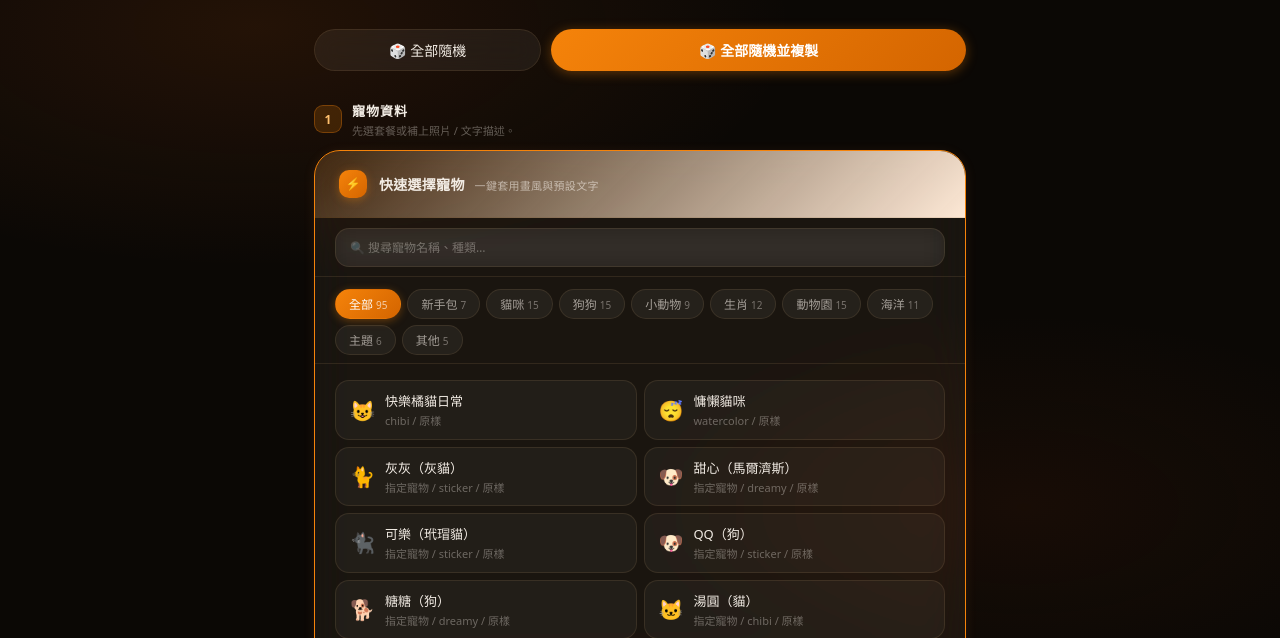
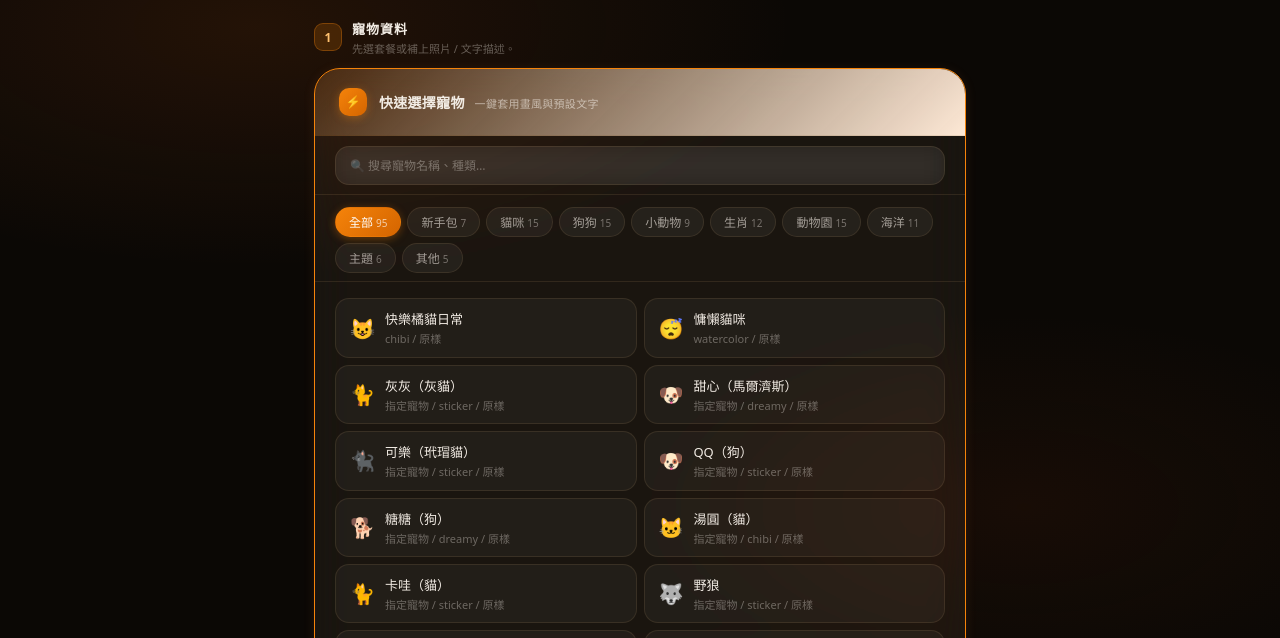
Before and after one commit to gxben0117-collab/hongbing-pet-sticker-generator, a website: page index.html in a window 1280 px wide. Shown: the part 133-771 px from the top of the page. Drawn offline with Linux system fonts and the light colour scheme.

Commit message:
remove: 拿掉全部隨機兩個按鈕

```diff
--- a/index.html
+++ b/index.html
@@ -396,10 +396,6 @@ button:hover{background:rgba(255,255,255,.10);border-color:rgba(245,131,10,.35);
   </div>
 </header>
 
-<div style="display:flex;gap:10px;padding:0.75rem 0 0.5rem;flex-wrap:wrap;">
-  <button onclick="randomizeAll()" class="btn-secondary" style="flex:1;min-width:120px;font-size:14px;padding:10px 18px;border-radius:50px;display:flex;align-items:center;justify-content:center;gap:6px;">🎲 全部隨機</button>
-  <button onclick="randomizeAllAndCopy()" class="btn-primary" style="flex:2;min-width:180px;font-size:14px;padding:10px 18px;border-radius:50px;display:flex;align-items:center;justify-content:center;gap:6px;">🎲 全部隨機並複製</button>
-</div>
 
 <div class="flow-heading">
   <div class="flow-step">1</div>
```
